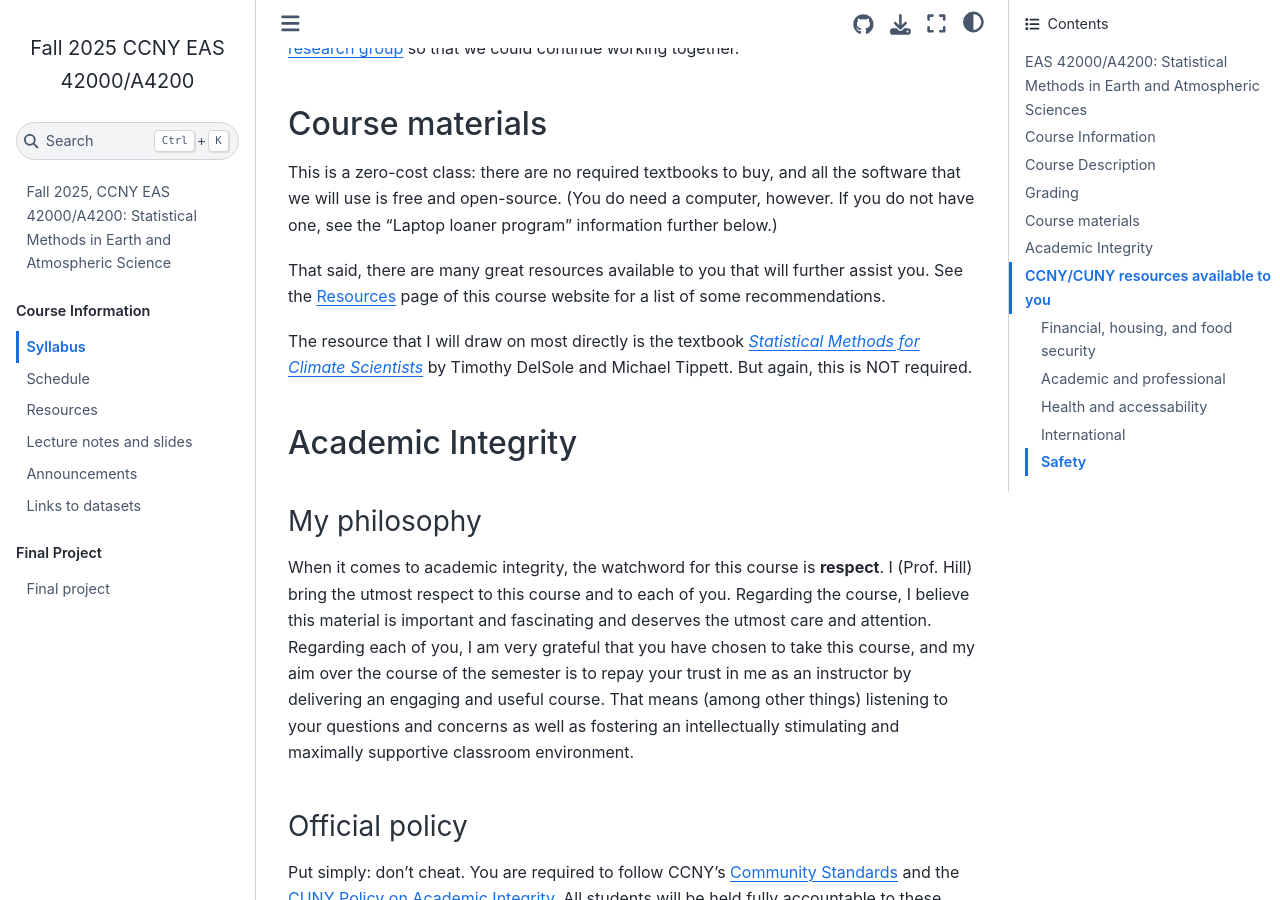
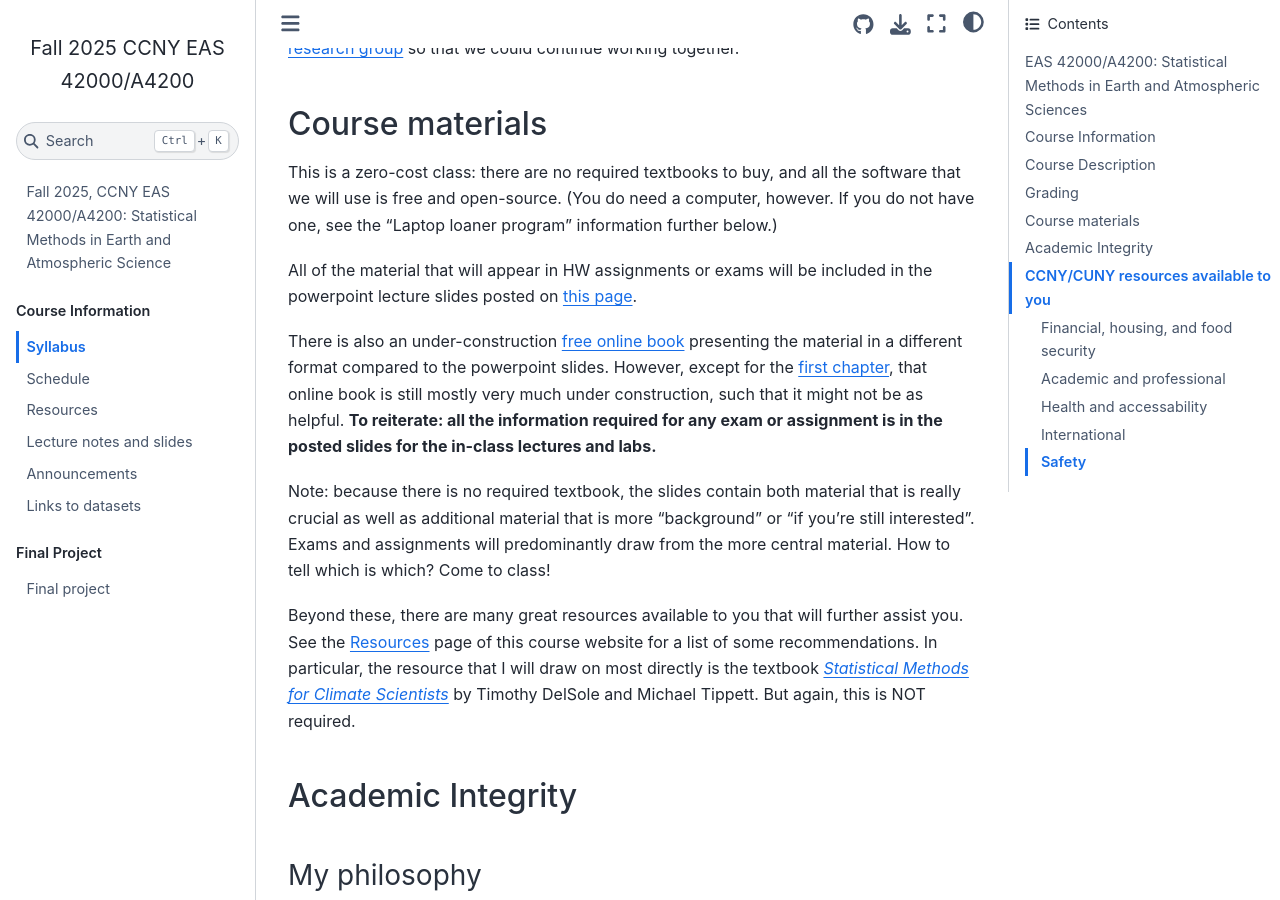
Before and after one commit to spencerahill/25f-stat-methods-course, a Jupyter Book: the page built from info/syllabus.md, in a window 1280 px wide and 900 px high, scrolled down 5414 px. Built offline with Jupyter Book 1.0.4 settings and Sphinx 7.4.7 and the Sphinx Book theme 1.1.4, drawn with Linux system fonts in a browser that asks for light colours; pages that are not in the unit, such as notebooks, are missing from menus.

Commit message:
clarify the WIP status of the online lecture notes

```diff
--- a/info/syllabus.md
+++ b/info/syllabus.md
@@ -113,9 +113,13 @@ Earning an A+ would guarantee that, if you ever needed a letter of recommendatio
 ## Course materials
 This is a zero-cost class: there are no required textbooks to buy, and all the software that we will use is free and open-source.  (You do need a computer, however.  If you do not have one, see the "Laptop loaner program" information further below.)
 
-That said, there are many great resources available to you that will further assist you.  See the [Resources](./resources) page of this course website for a list of some recommendations.
+All of the material that will appear in HW assignments or exams will be included in the powerpoint lecture slides posted on [this page](./lecture-notes.md).
 
-The resource that I will draw on most directly is the textbook [*Statistical Methods for Climate Scientists*](https://ccny.textbookx.com/institutional/index.php?action=browse#/books/3839701/) by Timothy DelSole and Michael Tippett.  But again, this is NOT required.
+There is also an under-construction [free online book](https://spencerahill.github.io/stat-methods-book) presenting the material in a different format compared to the powerpoint slides.  However, except for the [first chapter](https://spencerahill.github.io/stat-methods-book/chapters/intro.html), that online book is still mostly very much under construction, such that it might not be as helpful.  **To reiterate: all the information required for any exam or assignment is in the posted slides for the in-class lectures and labs.**
+
+Note: because there is no required textbook, the slides contain both material that is really crucial as well as additional material that is more "background" or "if you're still interested".  Exams and assignments will predominantly draw from the more central material.  How to tell which is which?  Come to class!
+
+Beyond these, there are many great resources available to you that will further assist you.  See the [Resources](./resources) page of this course website for a list of some recommendations.  In particular, the resource that I will draw on most directly is the textbook [*Statistical Methods for Climate Scientists*](https://ccny.textbookx.com/institutional/index.php?action=browse#/books/3839701/) by Timothy DelSole and Michael Tippett.  But again, this is NOT required.
 
 
 ## Academic Integrity
```
Also changed, not shown: info/lecture-notes.md (+9 -4 lines).
